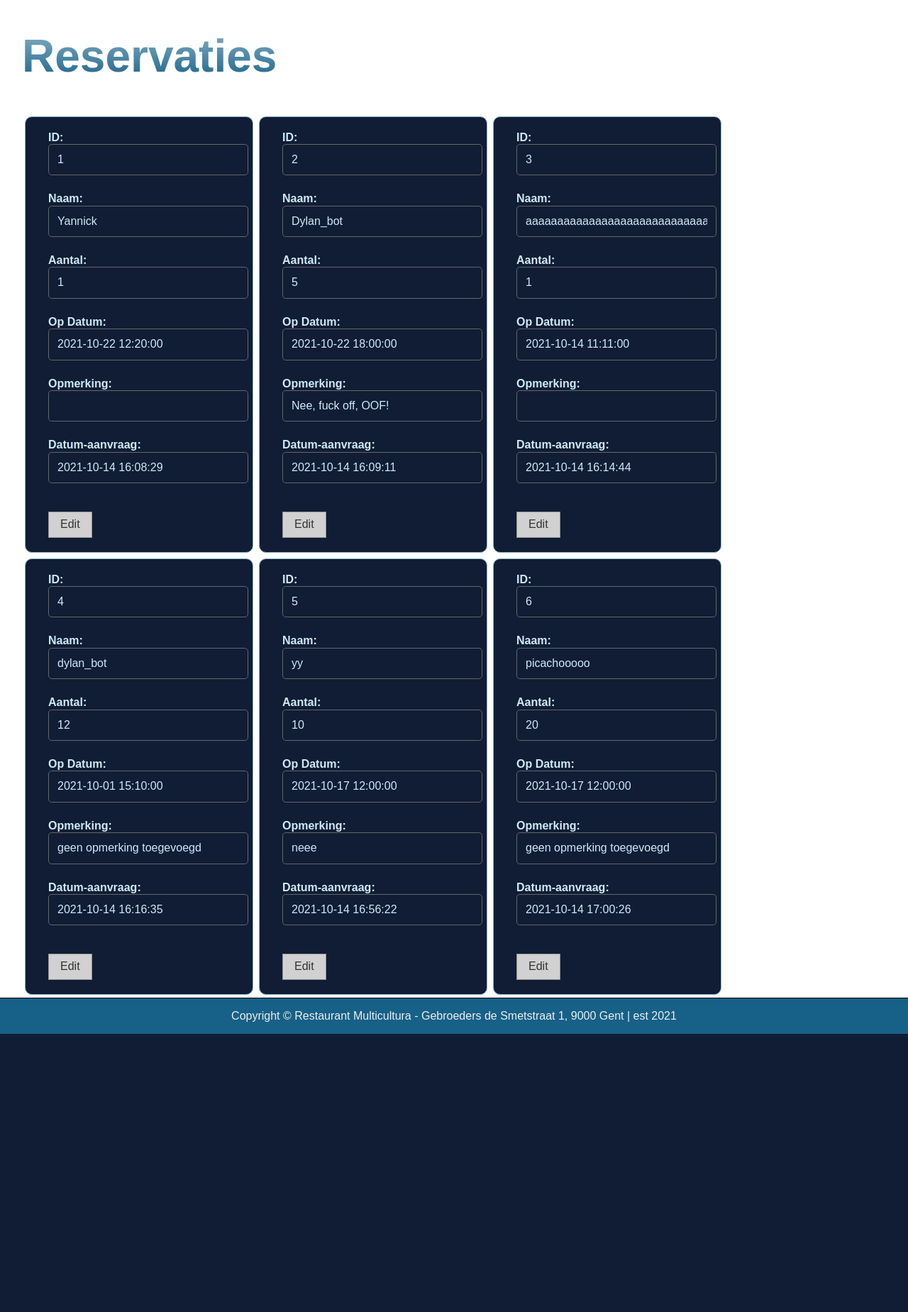
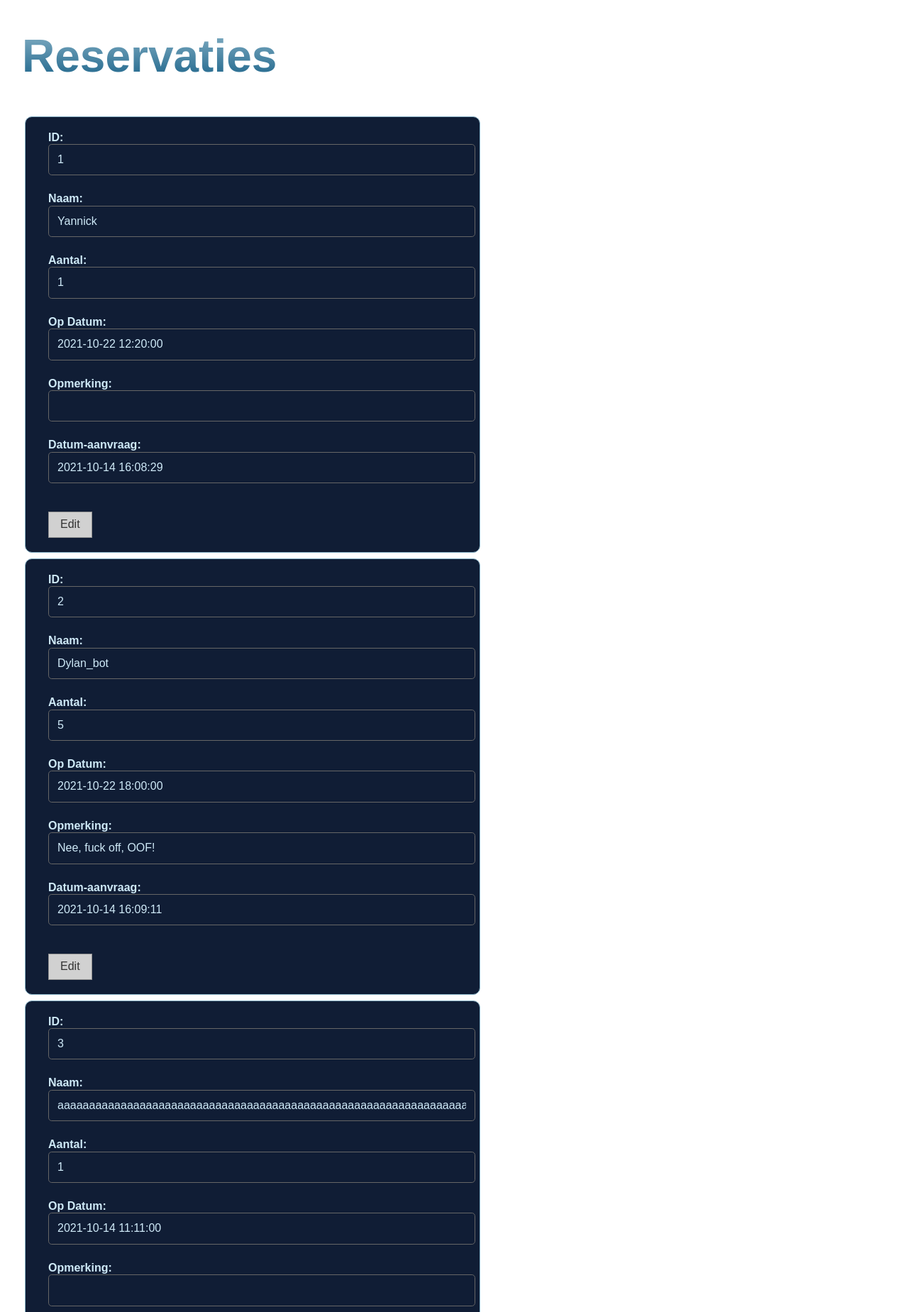
Before and after one commit to YannickMyxe/restaurant, a PHP site: page /admin/reservaties/ in a window 1280 px wide. Shown: the part 71-1920 px from the top of the page at 71% size. Before the commit the page ends 1528 px from the top, so only its background shows below. Run offline with PHP 8.4, Linux system fonts and the light colour scheme; a user stored in the database is signed in; data comes from the database, SQL or seed files in the repository; some web fonts are replaced.

Commit message:
style changes admin

```diff
--- a/css/main.css
+++ b/css/main.css
@@ -404,7 +404,9 @@ label{
     border: 1px solid var(--cl-primary-200);
     border-radius: 10px;
     margin: 0.25em;
-    width: 25vw;
+    max-width: 50vw;
+    min-width: 25em;
+    width: 50em;
     overflow-x: scroll;
 }
 
```
